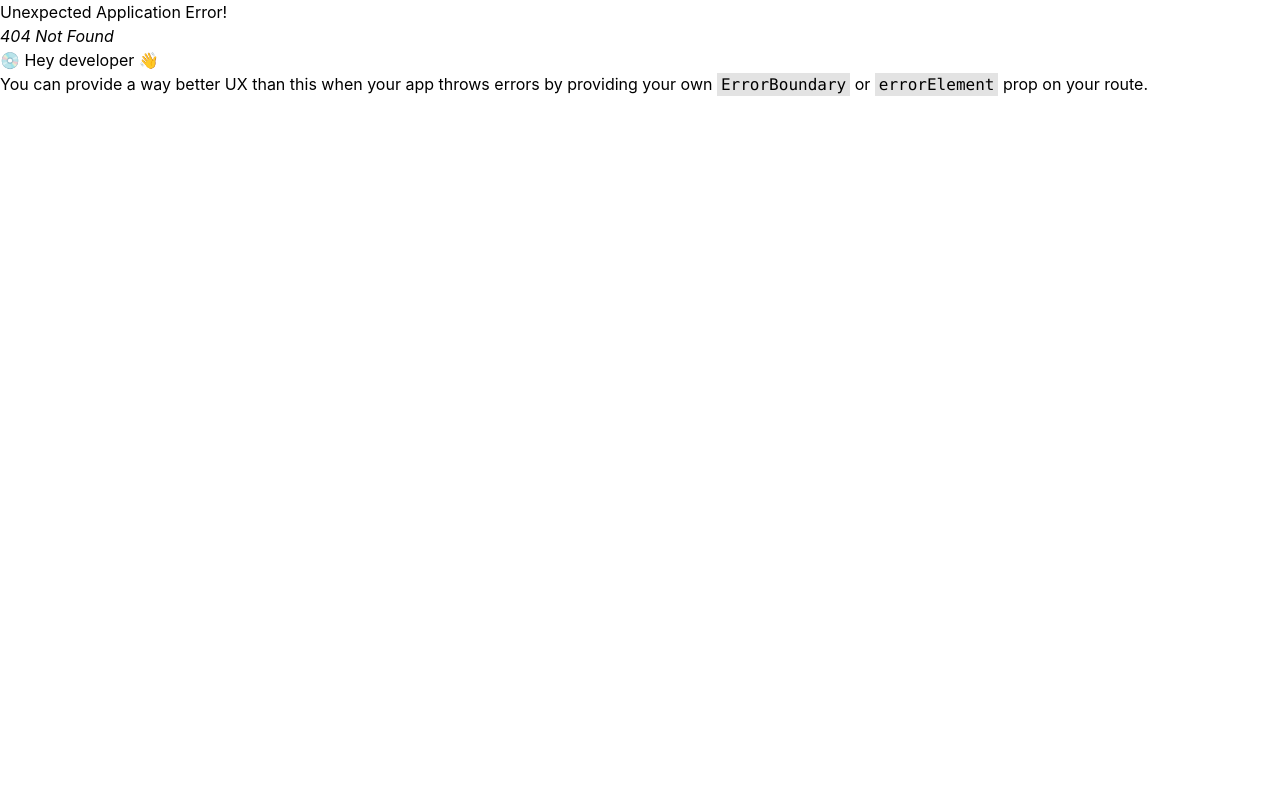
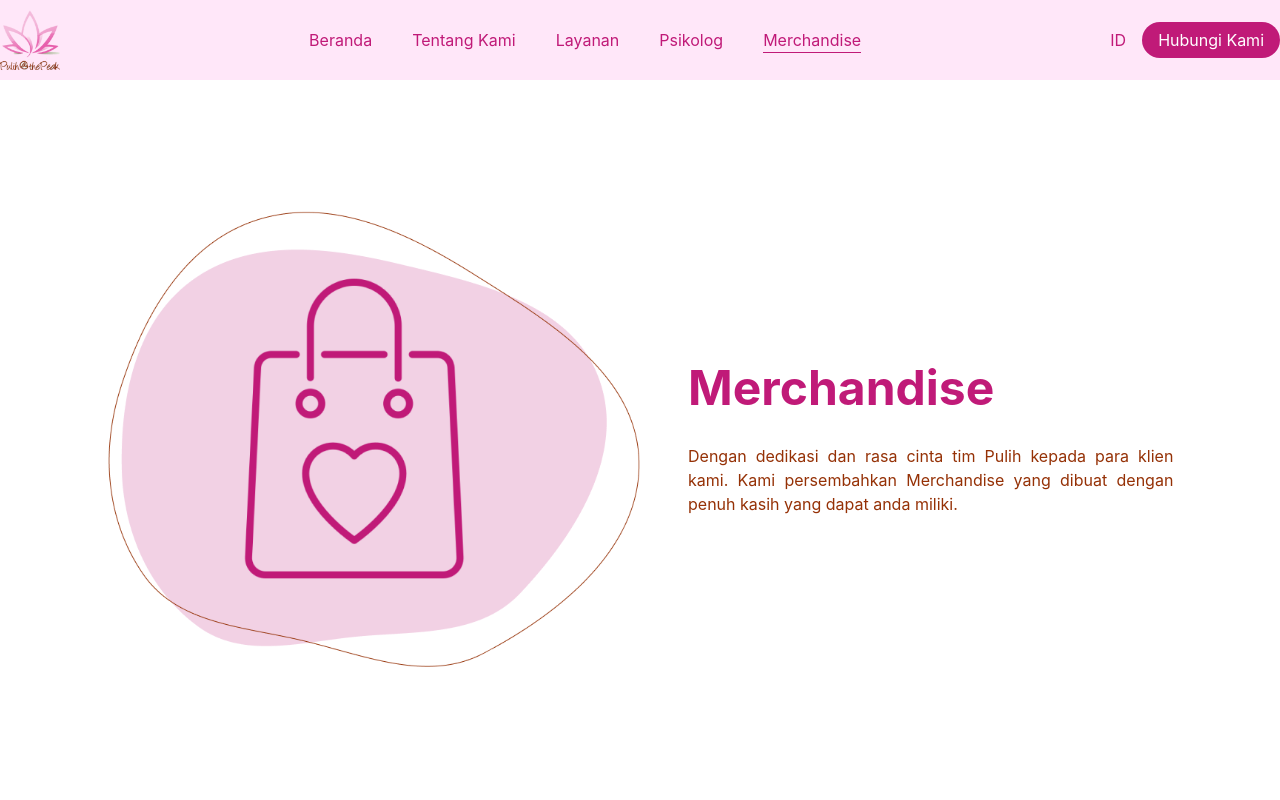
Before and after one commit to githubnyathoni/pulih-app, a React (Create React App) app: page /merchandise in a window 1280 px wide. Before the commit this address had no page. Shown: the top 800 px of the page. Built offline with nearby package versions, Linux system fonts and the light colour scheme.

Commit message:
add merchandise page

```diff
--- a/src/components/Header.jsx
+++ b/src/components/Header.jsx
@@ -21,7 +21,9 @@ function Header({ page }) {
           <a href="/psychologist" className={page === 'Psychologist' && 'border-b-primary'}>
             Psikolog
           </a>
-          <a href="/merchandise">Merchandise</a>
+          <a href="/merchandise" className={page === 'Merchandise' && 'border-b-primary'}>
+            Merchandise
+          </a>
         </div>
         <div className="flex items-center gap-4 text-primary">
           <h1>ID</h1>
--- /dev/null
+++ b/src/images/merchandise/index.js
@@ -0,0 +1,7 @@
+import Merchandise from './merchandise.png';
+
+const MerchandiseImages = {
+  Merchandise,
+};
+
+export default MerchandiseImages;
--- /dev/null
+++ b/src/pages/Merchandise.jsx
@@ -0,0 +1,41 @@
+import React from 'react';
+import MerchandiseImages from '../images/merchandise';
+import MainLayout from '../layout/MainLayout';
+import Header from '../components/Header';
+import Footer from '../components/Footer';
+
+function AboutMerchandise() {
+  return (
+    <div className="flex items-center justify-center container mx-auto h-screen-header">
+      <div className="flex w-10/12 gap-12">
+        <img
+          src={MerchandiseImages.Merchandise}
+          alt="ilustrasi merchandise"
+          style={{ width: '50%' }}
+        />
+        <div className="flex flex-col justify-center">
+          <h1 className="text-primary text-5xl font-bold">
+            Merchandise
+          </h1>
+          <p className="text-secondary text-justify mt-8">
+            Dengan dedikasi dan rasa cinta tim Pulih kepada para klien kami.
+            Kami persembahkan Merchandise yang dibuat dengan penuh kasih yang
+            dapat anda miliki.
+          </p>
+        </div>
+      </div>
+    </div>
+  );
+}
+
+function Merchandise() {
+  return (
+    <MainLayout>
+      <Header page="Merchandise" />
+      <AboutMerchandise />
+      <Footer />
+    </MainLayout>
+  );
+}
+
+export default Merchandise;
--- a/src/pages/Psychologist.jsx
+++ b/src/pages/Psychologist.jsx
@@ -5,6 +5,7 @@ import PsychologistCard from '../components/PsychologistCard';
 import psychologistList from '../lib/psychologist_list';
 import practionerList from '../lib/practioner_list';
 import Footer from '../components/Footer';
+import MainLayout from '../layout/MainLayout';
 
 function AboutPsychologist() {
   return (
@@ -73,11 +74,13 @@ function PractionerSection() {
 function Psychologist() {
   return (
     <div>
-      <Header page="Psychologist" />
-      <AboutPsychologist />
-      <PsychologistSection />
-      <PractionerSection />
-      <Footer />
+      <MainLayout>
+        <Header page="Psychologist" />
+        <AboutPsychologist />
+        <PsychologistSection />
+        <PractionerSection />
+        <Footer />
+      </MainLayout>
     </div>
   );
 }
--- a/src/route.jsx
+++ b/src/route.jsx
@@ -4,6 +4,7 @@ import Home from './pages/Home';
 import About from './pages/About';
 import Service from './pages/Service';
 import Psychologist from './pages/Psychologist';
+import Merchandise from './pages/Merchandise';
 
 const router = createBrowserRouter([
   {
@@ -22,6 +23,10 @@ const router = createBrowserRouter([
     path: '/psychologist',
     element: <Psychologist />,
   },
+  {
+    path: '/merchandise',
+    element: <Merchandise />,
+  },
 ]);
 
 export default router;
```
Also changed, not shown: src/images/merchandise/merchandise.png (added).
